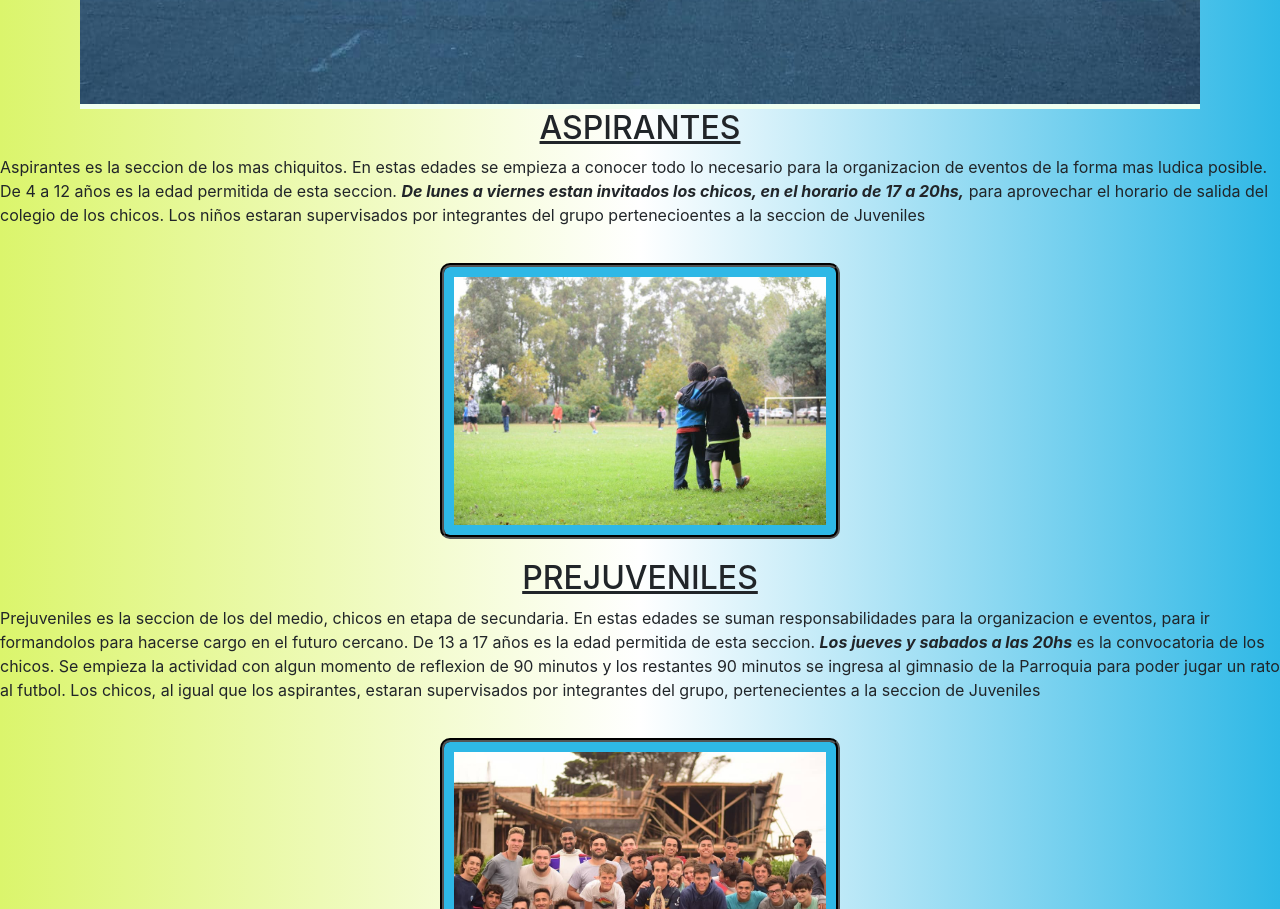
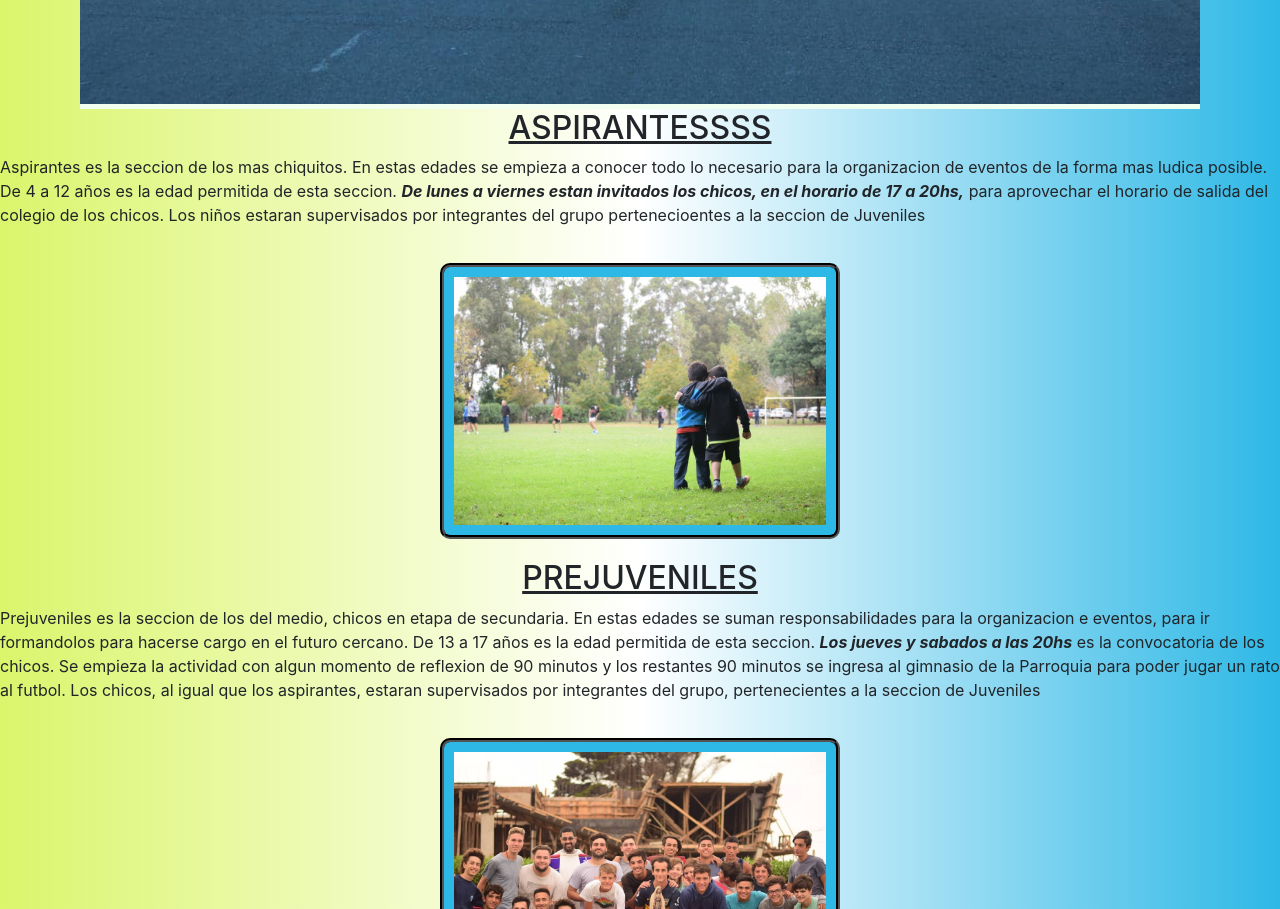
Before and after one commit to gcascio7/pequemundo, a website: page index.html in a window 1280 px wide. Shown: the part 1326-2235 px from the top of the page. Drawn offline with nearby package versions, Linux system fonts and the light colour scheme; a web font is replaced by a local one.

Commit message:
modificacion index

```diff
--- a/index.html
+++ b/index.html
@@ -118,7 +118,7 @@
     </article>
 
     <div id="secciones" class="textos1" >
-        <h2>ASPIRANTES</h2>
+        <h2>ASPIRANTESSSS</h2>
               <p >
             Aspirantes es la seccion de los mas chiquitos.
             En estas edades se empieza a conocer todo
```
